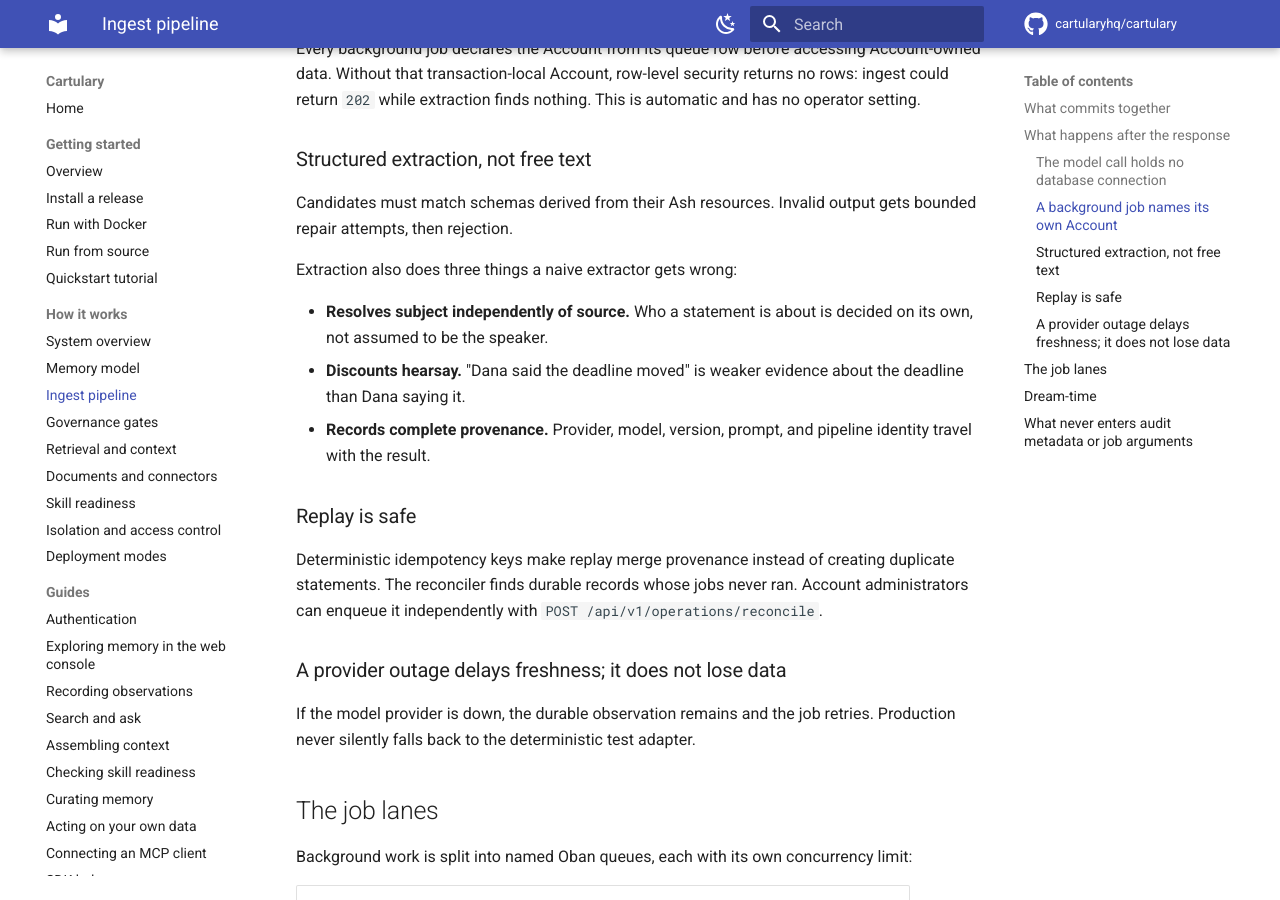
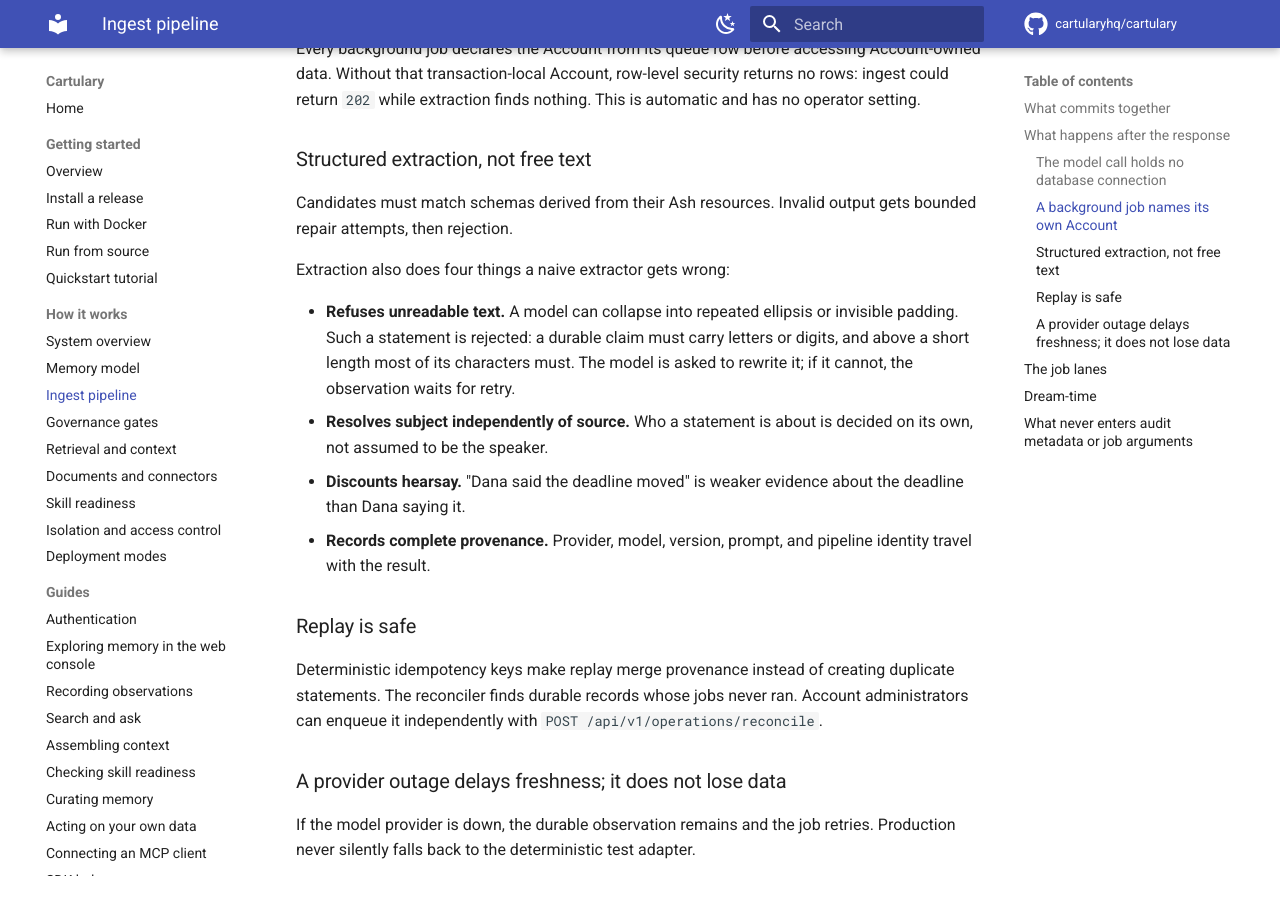
Before and after one commit to cartularyhq/cartulary, an MkDocs documentation site: the page built from docs/concepts/ingest-pipeline.md, in a window 1280 px wide and 900 px high, scrolled down 1418 px. Built offline with MkDocs 1.6.1 and Material for MkDocs 9.7.7, drawn with Linux system fonts in a browser that asks for light colours; comment, search, counter and statistics services are not loaded.

Commit message:
Refuse a statement no reader could read
A model generation that collapsed into repeated ellipsis, zero-width
padding, and the leaked field name reached the console as a fact. The
statement column carried exactly one content check -- non-blank plus
min_length: 1 -- so the text was structurally valid at every layer and
nothing between the provider and the durable write asked whether it said
anything.

Cartulary.Knowledge.Statement now holds the rule in one place: normalize
away invisible characters and whitespace runs, then require letters or
digits and, above a 24-character floor, a 0.6 share of the non-space
characters. Measured prose sits at 0.79 and above including dates,
currency, quotation, and em dashes; the observed collapse sits below
0.40.

It is enforced twice on purpose. create_from_pipeline validates it so
the resource, not the extractor, is the gate no write path can bypass.
The extraction cast checks it too, because the action can only report a
whole-candidate changeset failure, and a repair prompt needs a message
it can act on. Normalization runs before hashing, so two observations
that differ only in padding corroborate one row instead of splitting.

Repeated real words score like prose and are not detected. The
moduledoc, changelog, and architecture note say so rather than implying
wider cover. The f5-1 extraction and pipeline contract is unchanged.

Co-Authored-By: Claude Opus 5 (1M context) <noreply@anthropic.com>

```diff
--- a/docs/concepts/ingest-pipeline.md
+++ b/docs/concepts/ingest-pipeline.md
@@ -81,8 +81,12 @@ is automatic and has no operator setting.
 Candidates must match schemas derived from their Ash resources. Invalid output
 gets bounded repair attempts, then rejection.
 
-Extraction also does three things a naive extractor gets wrong:
+Extraction also does four things a naive extractor gets wrong:
 
+- **Refuses unreadable text.** A model can collapse into repeated ellipsis or
+  invisible padding. Such a statement is rejected: a durable claim must carry
+  letters or digits, and above a short length most of its characters must. The
+  model is asked to rewrite it; if it cannot, the observation waits for retry.
 - **Resolves subject independently of source.** Who a statement is about is
   decided on its own, not assumed to be the speaker.
 - **Discounts hearsay.** "Dana said the deadline moved" is weaker evidence about
```
Also changed, not shown: CHANGELOG.md (+13 -0 lines), specs/architecture/model-layer-structured-extraction.md (+12 -1 lines), 5 other files.
